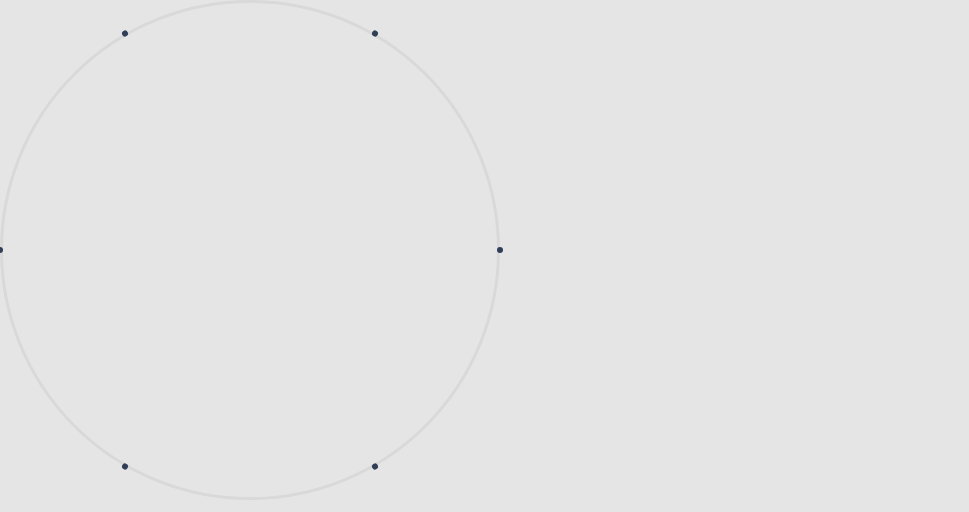
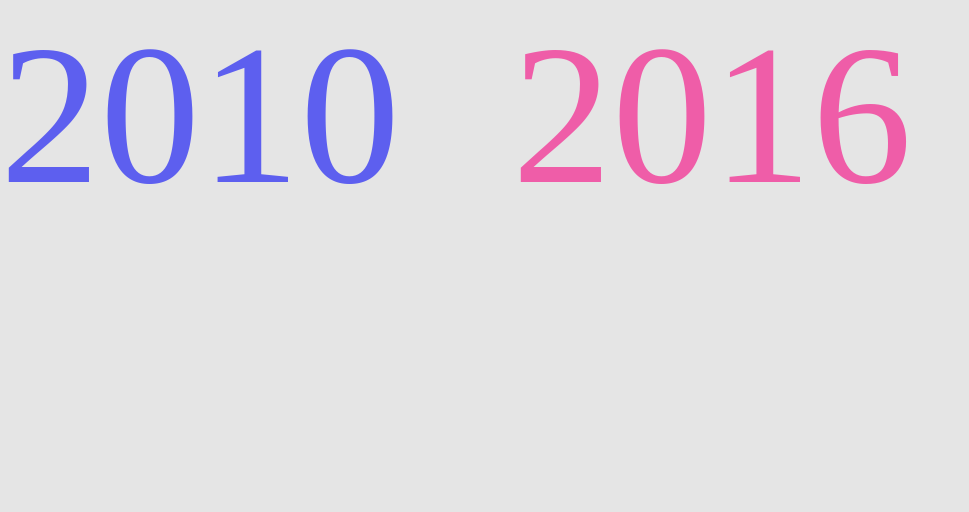
Before and after one commit to mazeltovik/timeTravel, a React app: page / in a window 1280 px wide. Shown: the top 512 px of the page, without its empty margins (0-969 px from the left). Built offline with nearby package versions, Linux system fonts and the light colour scheme.

Commit message:
feat: add basic timePeriod component

```diff
--- a/src/app.tsx
+++ b/src/app.tsx
@@ -1,6 +1,7 @@
 import React from 'react';
 import RingMenu from './components/ringMenu/ringMenu';
+import TimePeriod from './components/timePeriod/timePeriod';
 
 export const App = () => {
-  return <RingMenu/>;
+  return <TimePeriod/>;
 };
--- /dev/null
+++ b/src/components/timePeriod/timePeriod.scss
@@ -0,0 +1,13 @@
+@import '../../main';
+
+.timeContainer{
+    display: flex;
+    gap: 7rem;
+    font-size: 200px;
+    & :nth-child(1) {
+        color: $clr-blue-3;
+    }
+    & :nth-child(2) {
+        color: $clr-purple-1;
+    }
+}
--- /dev/null
+++ b/src/components/timePeriod/timePeriod.tsx
@@ -0,0 +1,29 @@
+//Styles
+import './timePeriod.scss';
+
+//React
+import { useState, useEffect } from 'react';
+
+//Handlers
+
+
+export default function TimePeriod(){
+    const [period1, setPeriod1] = useState(1997);
+    const [period2, setPeriod2] = useState(2003);
+    const dest = [2010,2025]
+    useEffect(()=>{
+        const [dest1, dest2] = dest;
+        if(period1 != dest1 && period2 != dest2){
+            setTimeout(()=>{
+                setPeriod1(period1 + 1);
+                setPeriod2(period2 + 1);
+            },100);
+        }
+    },[period1,period2])
+    return (
+        <div className='timeContainer'>
+            <p>{period1}</p>
+            <p>{period2}</p>
+        </div>
+    )
+}
--- a/src/main.scss
+++ b/src/main.scss
@@ -3,6 +3,9 @@ $clr-grey-1: #D9D9D9;
 $clr-grey-2:#e9e9e9;
 $clr-blue-1: #42567A;
 $clr-blue-2: #303E58;
+$clr-blue-3:#5D5FEF;
+$clr-purple-1:#EF5DA8;
+
 
 
 
```
